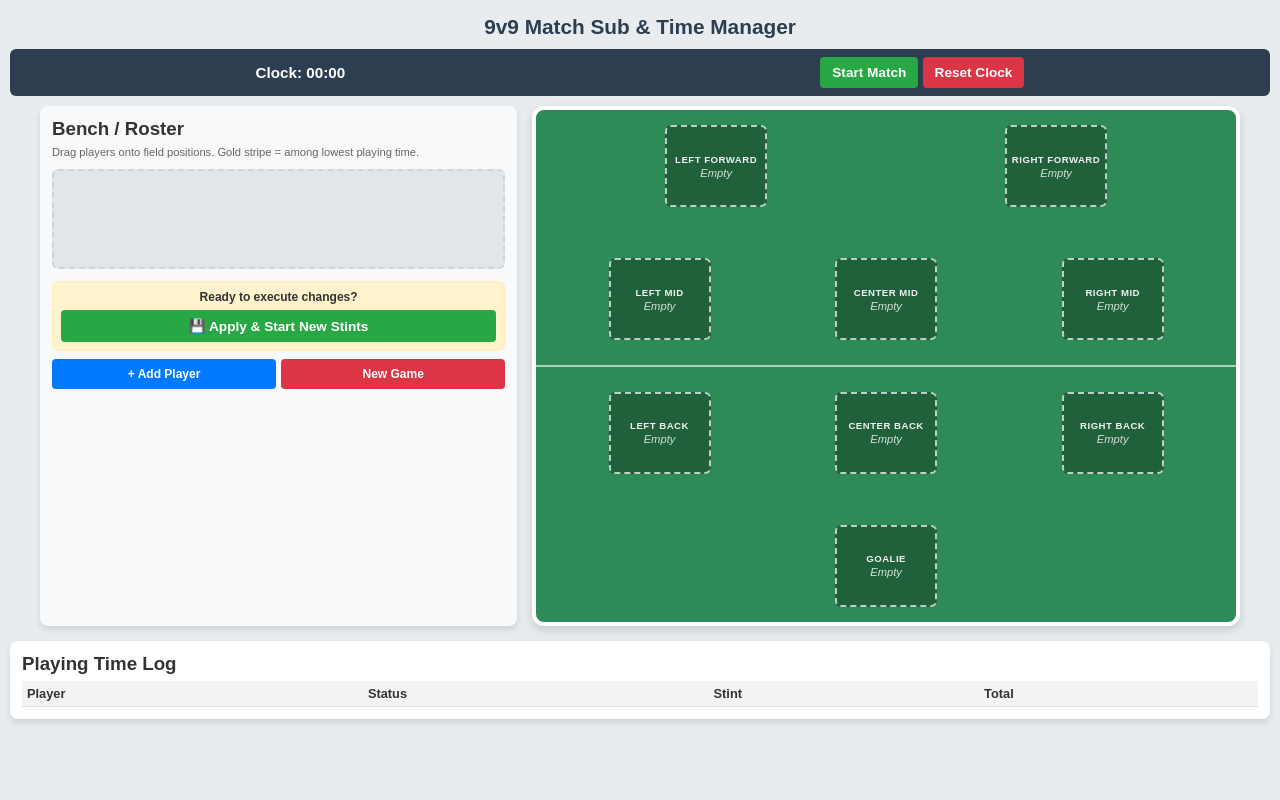
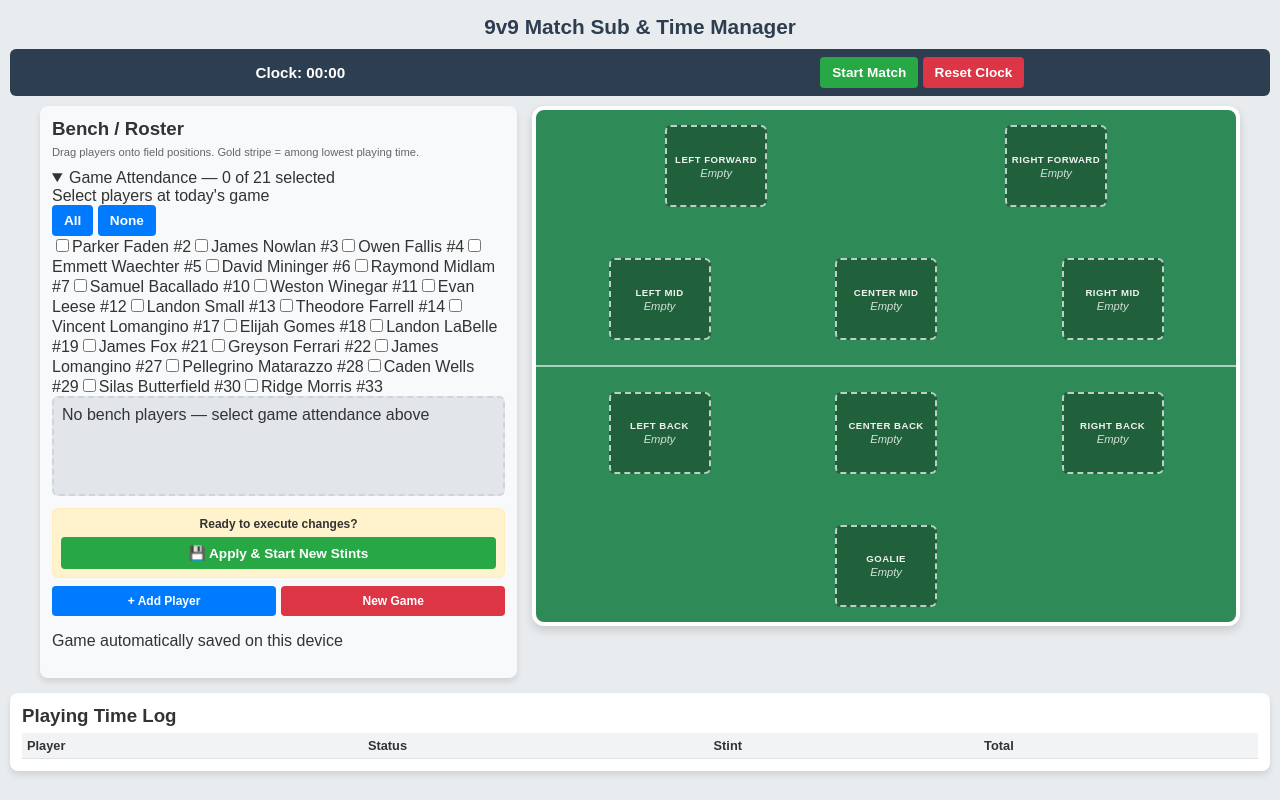
Before and after one commit to jasonsmallofficial-eng/soccer-sub-manager, a plain HTML site: page index.html in a window 1280 px wide. Drawn offline with Linux system fonts and the light colour scheme.

Commit message:
Update index.html

```diff
--- a/index.html
+++ b/index.html
@@ -263,6 +263,11 @@
        <div class="sidebar">
            <h3 style="margin-top:0; margin-bottom:6px;">Bench / Roster</h3>
            <p style="font-size:0.7rem; color:#666; margin-top:0;">Drag players onto field positions. Gold stripe = among lowest playing time.</p>
+           <details class="attendance-panel" open>
+               <summary>Game Attendance — <span id="attendance-count">0 of 21 selected</span></summary>
+               <div class="attendance-tools"><span>Select players at today's game</span><div><button class="btn" onclick="selectAllAttendance(true)">All</button> <button class="btn" onclick="selectAllAttendance(false)">None</button></div></div>
+               <div id="attendance-grid"></div>
+           </details>
            <div id="bench" class="bench-container" ondragover="allowDrop(event)" ondragleave="removeDropStyle(event)" ondrop="dropToBench(event)"></div>
 
            <div class="action-panel">
@@ -274,6 +279,7 @@
                <button class="btn" style="flex:1; font-size:0.75rem;" onclick="addNewPlayerPrompt()">+ Add Player</button>
                <button class="btn btn-danger" style="flex:1; font-size:0.75rem;" onclick="resetAllTimes()">New Game</button>
            </div>
+           <p id="save-status" role="status">Game ready</p>
        </div>
 
        <!-- Visual Soccer Pitch Layout (9v9) -->
```
